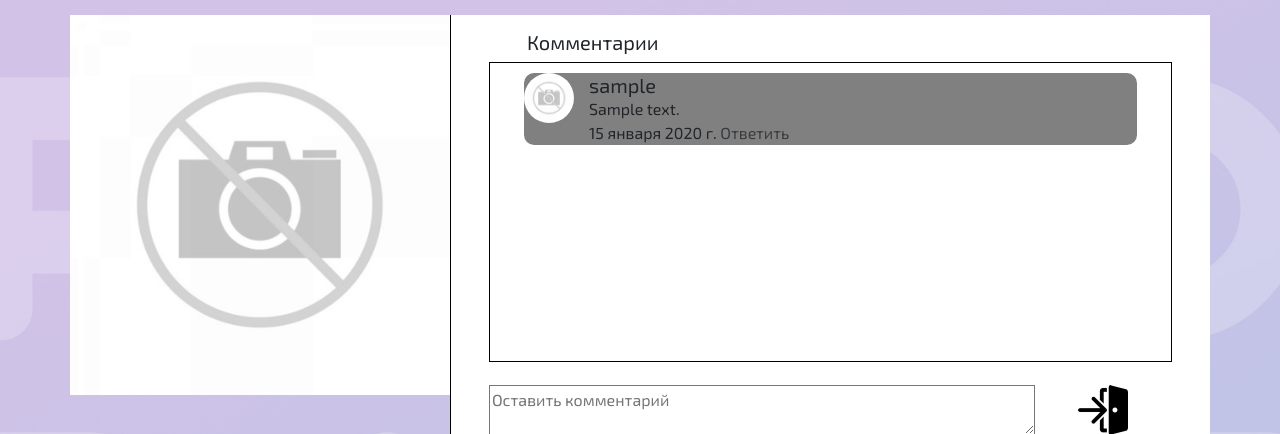
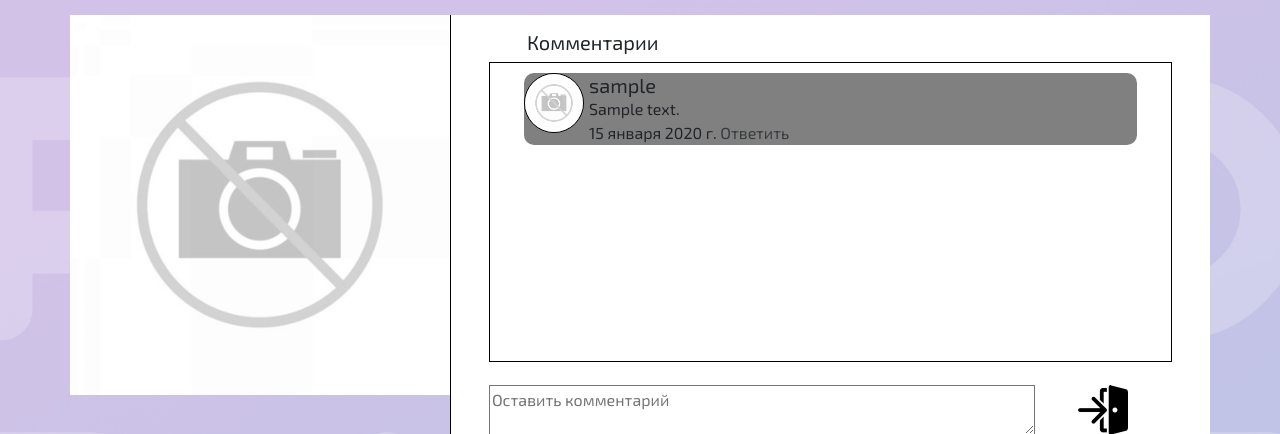
Before and after one commit to sasha-pipec/mentor_project, a Django app: a page that uses photobatle/templates/photobatle/detail_post.html in a window 1280 px wide. Shown: the part 42-476 px from the top of the page. Run offline with Django 4.2, Linux system fonts and the light colour scheme; tables that the repository leaves empty hold one stand-in row (values such as "Sample post"); parts of the project's set-up code (start-up, migrations or seed data) failed here and were passed over; some libraries are stand-ins or nearby versions.

Commit message:
fix bug with size of photo_admin

```diff
--- a/photobatle/templates/photobatle/detail_post.html
+++ b/photobatle/templates/photobatle/detail_post.html
@@ -29,7 +29,7 @@
                                     {% if user.photo.url|check_photo %}
                                     <img class="comment-image" src='{{comment.user.photo.url}}' alt="avatar">
                                     {% else%}
-                                    <img src="/static/image/default-photo-post.jpeg" class="photo-user-navbar" alt="">
+                                    <img src="/static/image/default-photo-post.jpeg" class="comment-image" alt="">
                                     {% endif %}
                                 {% else %}
                                 <img class="comment-image" src="/static/image/default-photo-post.jpeg"
@@ -110,7 +110,7 @@
                                         {% if user.photo.url|check_photo %}
                                         <img class="comment-image" src='{{answer.user.photo.url}}' alt="avatar">
                                         {% else%}
-                                        <img src="/static/image/default-photo-post.jpeg" class="photo-user-navbar" alt="">
+                                        <img src="/static/image/default-photo-post.jpeg" class="comment-image" alt="">
                                         {% endif %}
                                     {% else %}
                                     <img class="comment-image" src="/static/image/default-photo-post.jpeg"
--- a/photobatle/templates/photobatle/user_page.html
+++ b/photobatle/templates/photobatle/user_page.html
@@ -15,7 +15,7 @@
                     {% if user.photo.url|check_photo %}
                      <img src="{{user.photo_imagekit_medium.url}} " alt="Card image cap" class="personal-account-user-photo">
                     {% else%}
-                    <img src="/static/image/default-photo-post.jpeg" class="photo-user-navbar" alt="">
+                    <img src="/static/image/default-photo-post.jpeg" class="personal-account-user-photo" alt="">
                     {% endif %}
                 {% else %}
                 <img src="/static/image/default-photo-post.jpeg" alt="Card image cap"
```
